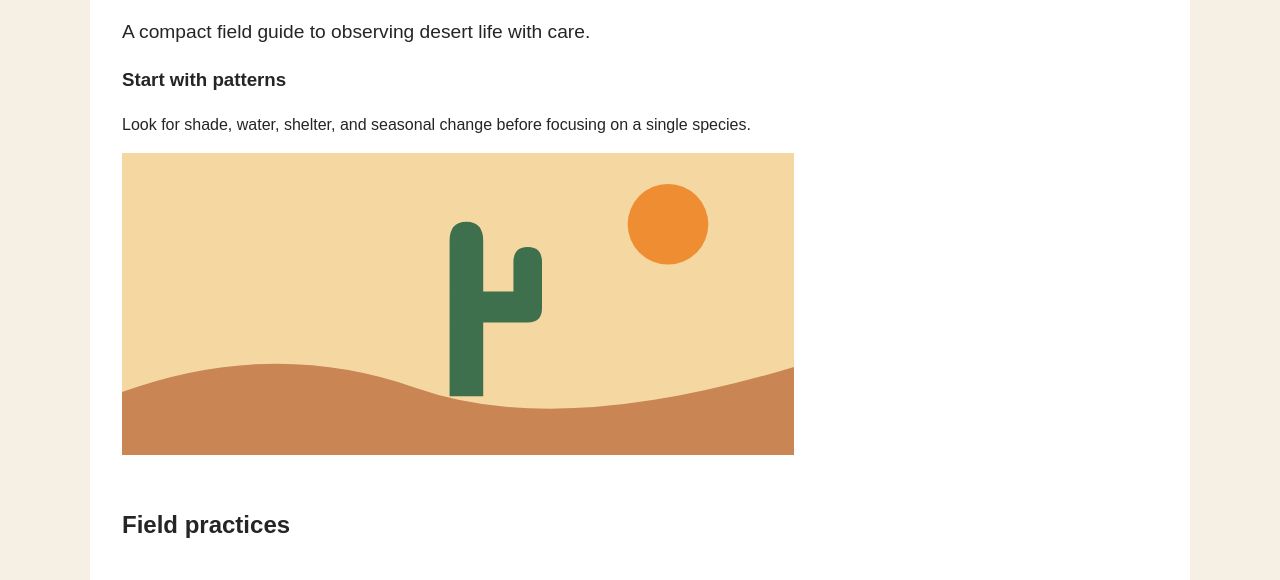
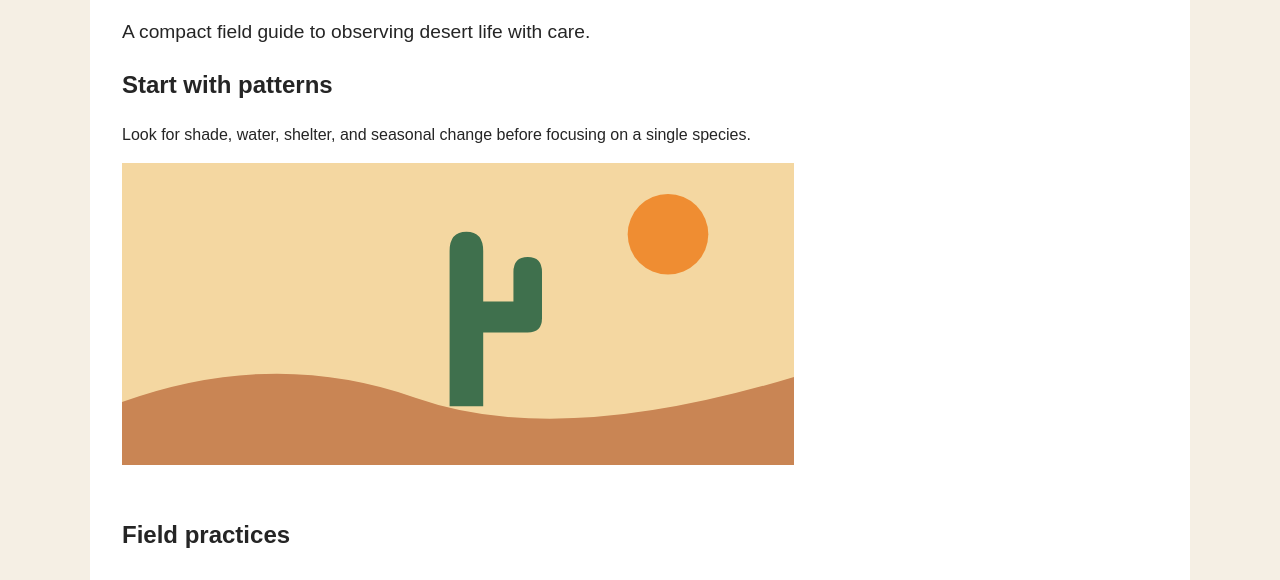
Before and after one commit to bdrocker-cmyk/desert-field-notes, a plain HTML site: page index.html in a window 1280 px wide. Shown: the part 169-749 px from the top of the page. Drawn offline with Linux system fonts and the light colour scheme.

Commit message:
Change heading level from h3 to h2

```diff
--- a/index.html
+++ b/index.html
@@ -21,7 +21,7 @@
       <h1>Reading the Sonoran Desert</h1>
       <p class="lede">A compact field guide to observing desert life with care.</p>
       <section class="intro">
-        <h3>Start with patterns</h3>
+        <h2>Start with patterns</h2>
         <p>Look for shade, water, shelter, and seasonal change before focusing on a single species.</p>
         <img src="images/saguaro-study.svg" alt="Sand dune with cactus and sun.">
       </section>
```
